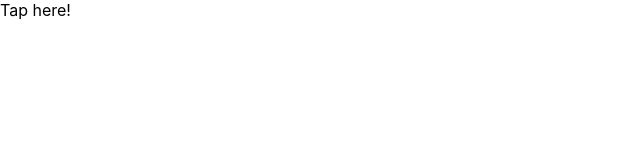
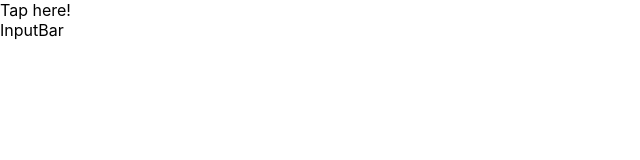
Before and after one commit to YG1022/My_Bill, a React (Create React App) app: page / in a window 1280 px wide. Shown: the top 160 px of the page, without its empty margins (0-640 px from the left). Built offline with nearby package versions, Linux system fonts and the light colour scheme.

Commit message:
[yinge] feat: create InputBar component

```diff
--- a/src/App.jsx
+++ b/src/App.jsx
@@ -1,7 +1,13 @@
 import './styles/App.css';
+import InputBar from './components/InputBar';
 
 function App() {
-    return <div>Tap here!</div>;
+    return (
+        <div>
+            Tap here!
+            <InputBar />
+        </div>
+    );
 }
 
 export default App;
--- /dev/null
+++ b/src/components/InputBar.jsx
@@ -0,0 +1,5 @@
+import React from 'react';
+
+export default function InputBar() {
+    return <div>InputBar</div>;
+}
```
